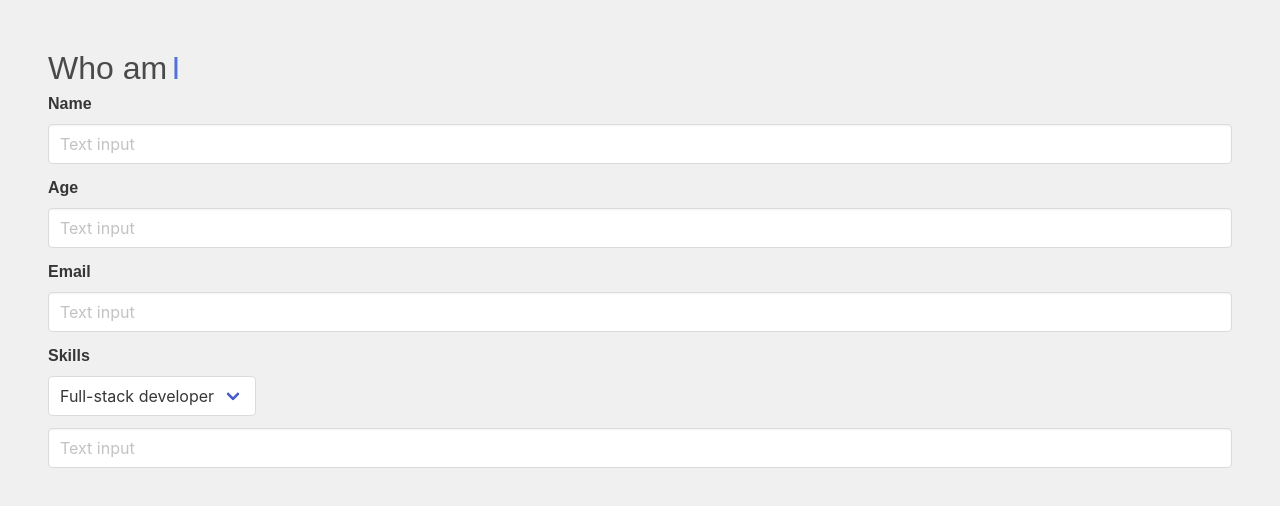
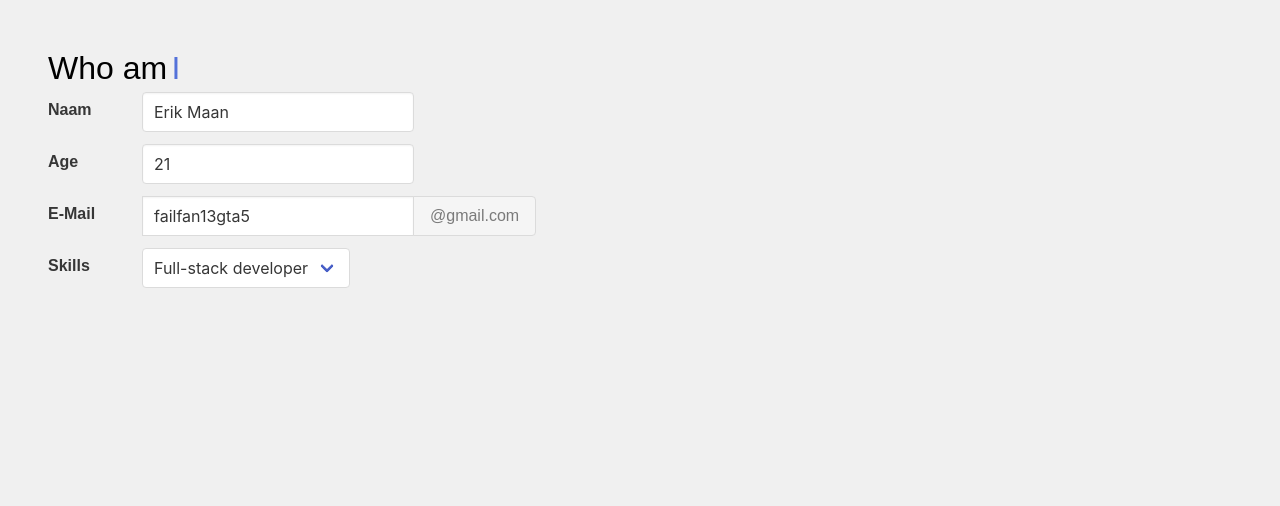
Before and after one commit to Failfan13/Personal_branding, a website: page src/index.html in a window 1280 px wide. Shown: the part 792-1298 px from the top of the page. Drawn offline with nearby package versions, Linux system fonts and the light colour scheme; files that its build step writes are made by us from their sources; files whose address does not match are found by name; a web font is replaced by a local one.

Commit message:
small form changes

```diff
--- a/src/index.html
+++ b/src/index.html
@@ -94,26 +94,39 @@
     <span data-txt="General.i" class="is-size-3 name"></span>
     <div class="columns">
       <div class="column form">
-        <div class="field">
-          <label class="label">Name</label>
+        <div class="field is-horizontal">
+          <div class="field-label is-normal">
+            <label class="label">Naam</label>
+          </div>
           <div class="control">
-            <input class="input" type="text" placeholder="Text input">
+            <input class="input" type="text" placeholder="Text input" value="Erik Maan">
           </div>
         </div>
-        <div class="field">
+        <div class="field is-horizontal">
+          <div class="field-label is-normal">
             <label class="label">Age</label>
+          </div>
           <div class="control">
-            <input class="input" type="text" placeholder="Text input">
+            <input class="input" type="text" placeholder="Text input" value="21">
           </div>
         </div>
-        <div class="field">
-          <label class="label">Email</label>
-          <div class="control">
-            <input class="input" type="text" placeholder="Text input">
+        <div class="field has-addons is-horizontal">
+          <div class="field-label is-normal">
+            <label class="label">E-Mail</label>
           </div>
+          <p class="control">
+            <input class="input" type="text" placeholder="Your email" value="failfan13gta5">
+          </p>
+          <p class="control">
+            <a class="button is-static">
+              @gmail.com
+            </a>
+          </p>
         </div>
-        <div class="field">
+        <div class="field is-horizontal">
+          <div class="field-label is-normal">
             <label class="label">Skills</label>
+          </div>
           <div class="control">
             <div class="select">
               <select>
@@ -125,20 +138,20 @@
             </div>
           </div>
         </div>
-        <div class="field">
+        <!-- <div class="field">
           <div class="field">
             <label class="label"></label>
             <div class="control">
               <input class="input" type="text" placeholder="Text input">
             </div>
           </div>
+        </div> -->
       </div>
 
       <div class="column extra">
 
       </div>
     </div>
-
   </section>
 </body>
 
--- a/src/scripts/script.js
+++ b/src/scripts/script.js
@@ -1,7 +1,6 @@
 // -------- Set language dropdown flag
 setTimeout(() => {
     const lang = document.documentElement.lang.toLowerCase().slice(0 , 2);
-    console.log(lang);
     document.getElementById('dropdown-img').attributes[1].value = `../assets/images/${lang}.png`;
 }, 100);
 
--- a/src/style/style.scss
+++ b/src/style/style.scss
@@ -20,6 +20,7 @@ ic {
 body {
     font-family: Arial, Helvetica, sans-serif !important;
     background-color: $secondary-color;
+    color: $font-col;
 }
 
 span[data-txt] {
@@ -181,5 +182,8 @@ span[data-txt] {
         color: $primary-color;
     }
 
-
+    .field-label {
+        text-align: left;
+        max-width: 70px;
+    }
 }
```
Lines whose indentation alone changed are shown as unchanged.
